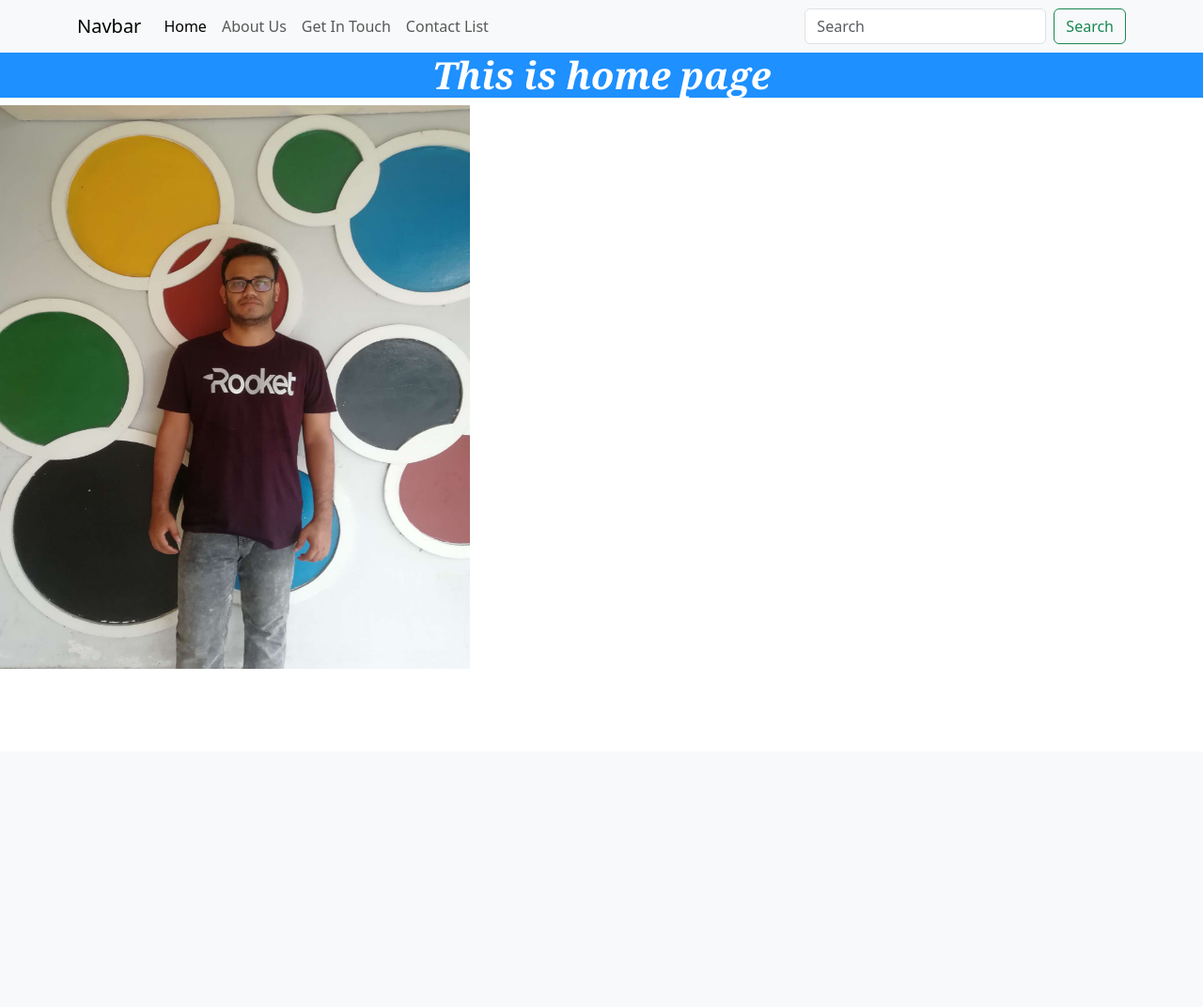
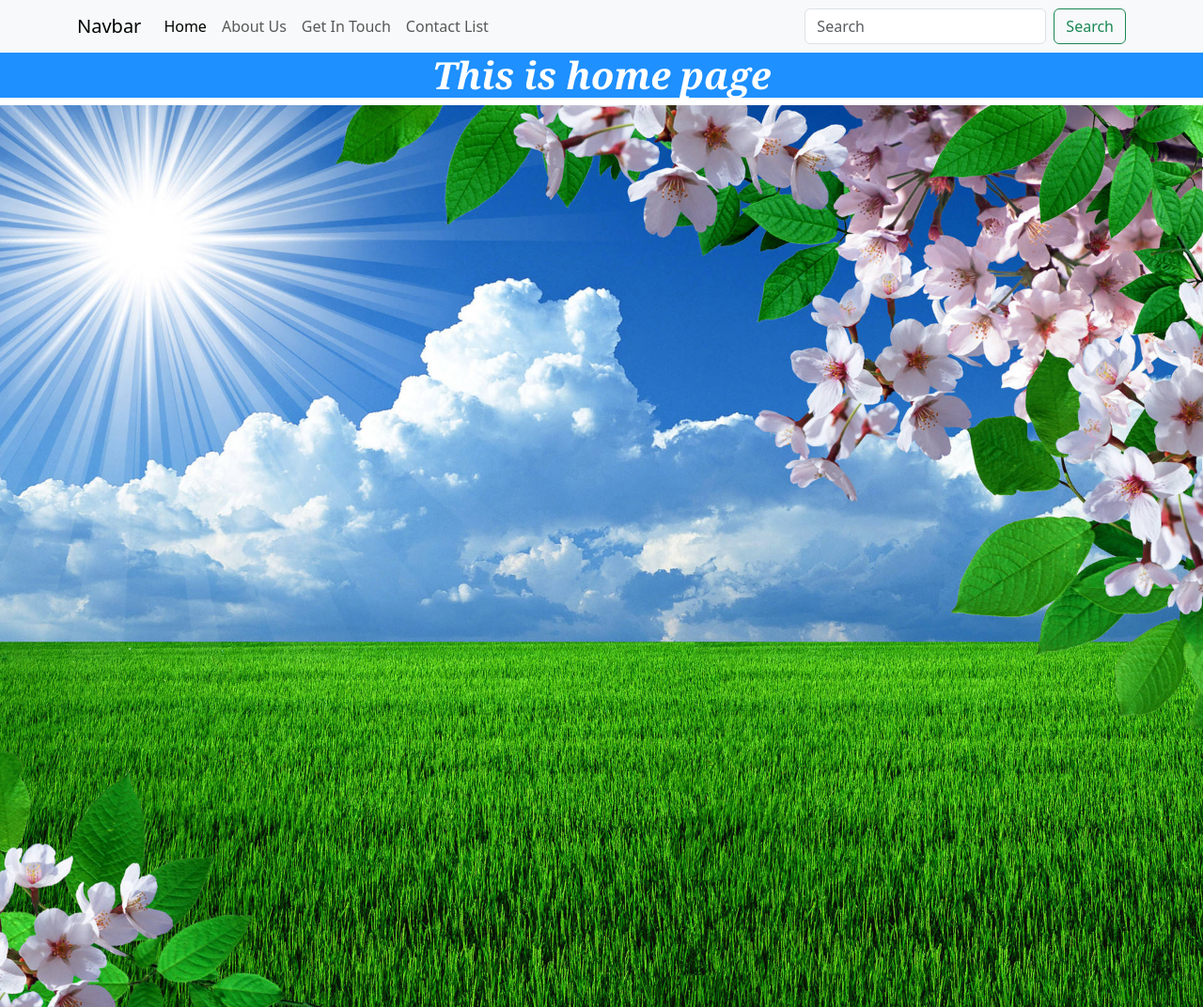
Before and after one commit to Zobair12/Django_Firstproject, a Django app: page / in a window 1280 px wide. Shown: the whole page at 94% size. Before the commit the page ends 712 px from the top, so only its background shows below. Run offline with Django 5.2, Linux system fonts and the light colour scheme; some libraries are stand-ins or nearby versions.

Commit message:
bg-image

```diff
--- a/firstapp/static/css/style.css
+++ b/firstapp/static/css/style.css
@@ -6,3 +6,8 @@ h1{
     font-style: italic;
     text-align: center;
 }
+
+
+.bg-image {
+    width: 100%;
+}
--- a/firstapp/templates/index.html
+++ b/firstapp/templates/index.html
@@ -3,7 +3,6 @@
 
 {% block content %}
 <h1>This is home page</h1>
-<img src="static/images/Zobair.JPEG"  width="500" height="600">
-
+<img class="bg-image" src="static/images/BG.jpg">
 
 {% endblock content %}
```
Also changed, not shown: firstapp/static/images/BG.jpg (added), firstapp/views.py (line endings or trailing spaces).
